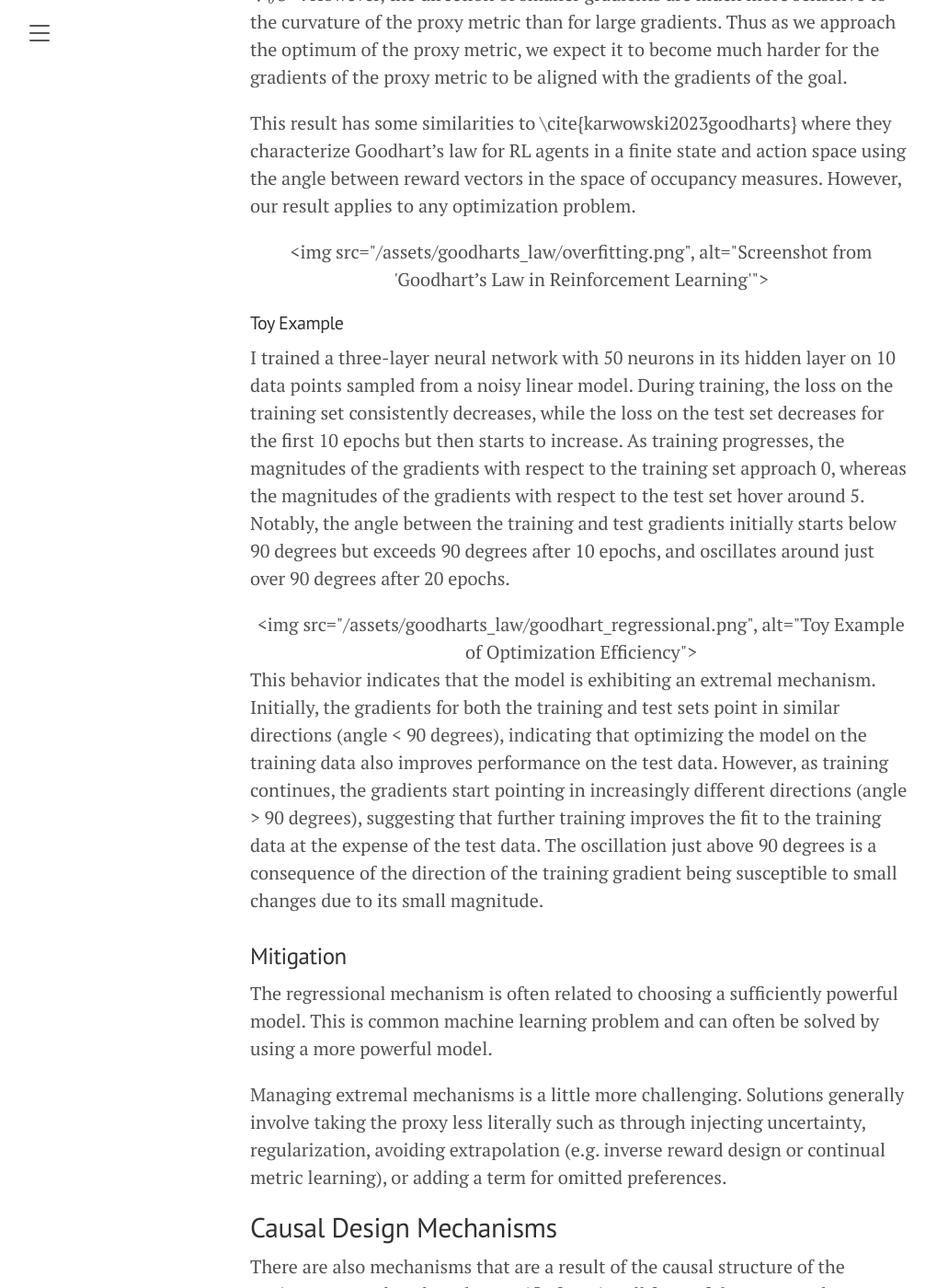
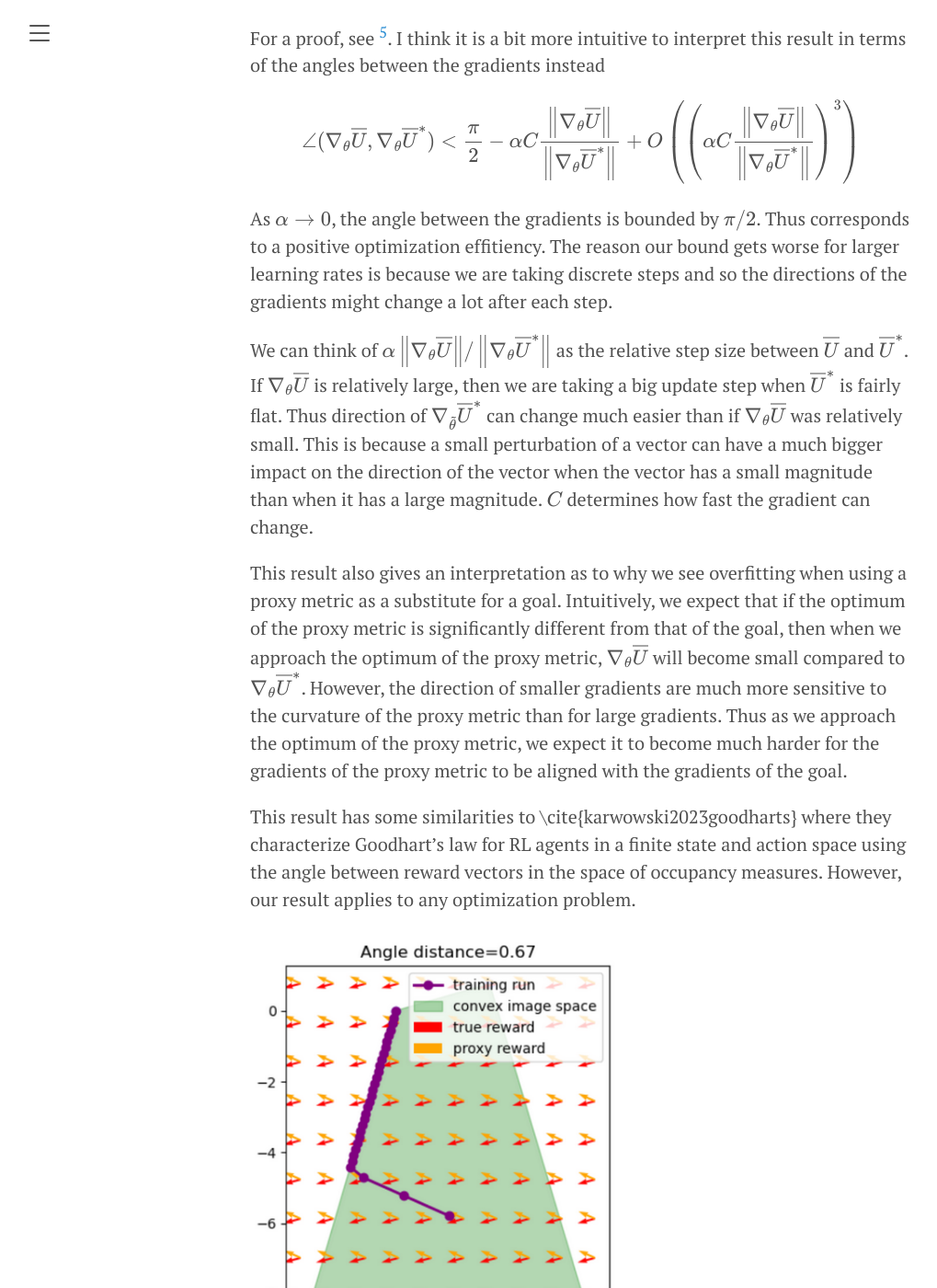
Before and after one commit to kaifronsdal/kaifronsdal.github.io, a Jekyll site: the page built from _posts/2024-06-17-a-model-of-goodharts-law.md, in a window 1280 px wide and 1400 px high, scrolled down 12034 px. Shown: the whole window at 92% size, without its empty margins (8-1027 px from the left). Built offline with Jekyll 4.4.1, drawn with Linux system fonts in a browser that asks for light colours; some of the changed text lies outside the part shown.

Commit message:
Update 2024-06-17-a-model-of-goodharts-law.md

```diff
--- a/_posts/2024-06-17-a-model-of-goodharts-law.md
+++ b/_posts/2024-06-17-a-model-of-goodharts-law.md
@@ -134,12 +134,6 @@
 
 [^multivariate]: Hint: Use joint CDFs.
 
-<div align="center">
-	![Transforming a Causal Graph into Standard Form](/assets/goodharts_law/causal_model_standard_form.png)
-</div>
-
-<a src="/assets/goodharts_law/causal_model_standard_form.png", alt="Transforming a Causal Graph into Standard Form"></a>
-
 ![Transforming a Causal Graph into Standard Form](/assets/goodharts_law/causal_model_standard_form.png)
 
 The main takeaway of this standard form is that we can rewrite any causal graph so that all of the randomness is contained in the roots of the graph and all child nodes are deterministic functions of their parents.
@@ -148,12 +142,12 @@
 # The Main Model
 
 We set up our model of Goodhart's Law as follows. Consider an agent with parameters $$\theta$$ that determine its behavior. Our environment is represented by an arbitrary causal model. From our discussion above, we can represent the causal model in a standard form where all the randomness in the environment is described by a set of environment variables $$\EE$$ that have no parents. Our true objective is denoted by the true goal function $$U^*(\theta, \EE)$$ while our proxy metric is denoted by $$U(\theta, \EE)$$.
-
+<!--
 <div align="center">
     <img src="/assets/goodharts_law/the_main_model.png", alt="Visual Depiction of the Causal Graph Modeling Goodhart's Law">
-</div>
+</div> -->
 
-<!-- ![Visual Depiction of the Causal Graph Modeling Goodhart's Law](/assets/goodharts_law/the_main_model.png) -->
+![Visual Depiction of the Causal Graph Modeling Goodhart's Law](/assets/goodharts_law/the_main_model.png)
 
 *Arrows denote direct causal relationships. The dashed box in the middle represents an arbitrary causal graph. The dotted line with question mark represents an optional causal relationship from $$U$$ to $$U^*$$ or vise-versa.*
 
@@ -255,12 +249,12 @@
 $$
 
 This mechanism is impossible to get rid of entirely whenever the proxy differs from the goal in any way. In many contexts, we can think of the regressional mechanism as the generalization gap in the context of train and test sets or the gap between training and deployment.
-
+<!--
 <div align="center">
     <img src="/assets/goodharts_law/regressional_example.png", alt="Regressional Mechanism">
-</div>
+</div> -->
 
-<!-- ![Regressional Mechanism](/assets/goodharts_law/regressional_example.png) -->
+![Regressional Mechanism](/assets/goodharts_law/regressional_example.png)
 
 ### Extremal
 
@@ -388,21 +382,21 @@
 
 This result has some similarities to \cite{karwowski2023goodharts} where they characterize Goodhart's law for RL agents in a finite state and action space using the angle between reward vectors in the space of occupancy measures. However, our result applies to any optimization problem.
 
-<div align="center">
+<!-- <div align="center">
     <img src="/assets/goodharts_law/overfitting.png", alt="Screenshot from 'Goodhart’s Law in Reinforcement Learning'">
-</div>
+</div> -->
 
-<!-- ![Screenshot from "Goodhart’s Law in Reinforcement Learning"](/assets/goodharts_law/goodhart_in_RL.png) -->
+![Screenshot from "Goodhart’s Law in Reinforcement Learning"](/assets/goodharts_law/goodhart_in_RL.png)
 
 
 #### Toy Example
 I trained a three-layer neural network with 50 neurons in its hidden layer on 10 data points sampled from a noisy linear model. During training, the loss on the training set consistently decreases, while the loss on the test set decreases for the first 10 epochs but then starts to increase. As training progresses, the magnitudes of the gradients with respect to the training set approach 0, whereas the magnitudes of the gradients with respect to the test set hover around 5. Notably, the angle between the training and test gradients initially starts below 90 degrees but exceeds 90 degrees after 10 epochs, and oscillates around just over 90 degrees after 20 epochs.
-
+<!--
 <div align="center">
     <img src="/assets/goodharts_law/goodhart_regressional.png", alt="Toy Example of Optimization Efficiency">
-</div>
+</div> -->
 
-<!-- ![Toy Example of Optimization Efficiency](/assets/goodharts_law/goodhart_regressional.png) -->
+![Toy Example of Optimization Efficiency](/assets/goodharts_law/goodhart_regressional.png)
 
 This behavior indicates that the model is exhibiting an extremal mechanism. Initially, the gradients for both the training and test sets point in similar directions (angle < 90 degrees), indicating that optimizing the model on the training data also improves performance on the test data. However, as training continues, the gradients start pointing in increasingly different directions (angle > 90 degrees), suggesting that further training improves the fit to the training data at the expense of the test data. The oscillation just above 90 degrees is a consequence of the direction of the training gradient being susceptible to small changes due to its small magnitude.
 
@@ -433,28 +427,28 @@
 Informally, increasing $$v$$ increases either $$U$$ or $$U^*$$ but decreases or has no effect on the other. I highlight three simple cases below, but in general there can be arbitrarily complex changes to the casual structure. The green dashed lines denote a positive relationship between two variables. The black bar denotes a relationship breaking.
 
 **Independent Cause** When there is a cause $$I$$ of $$U$$ that has no causal relationship with $$U^*$$, modifying $$I$$ can change $$\U$$ without changing $$\U^*$$, thus breaking the relationship between the goal and proxy. In the causal graph, this is represented by a node $$I$$ that has a causal effect on $$U$$ but not $$U^*$$. Importantly, $$U$$ cannot have a causal effect on $$U^*$$, but $$U^*$$ can have a causal effect on $$U$$.
-
+<!--
 <div align="center">
     <img src="/assets/goodharts_law/independent_cause.png", alt="Independent Cause">
-</div>
+</div> -->
 
-<!-- ![Independent Cause](/assets/goodharts_law/independent_cause.png) -->
+![Independent Cause](/assets/goodharts_law/independent_cause.png)
 
 **Shared Cause** When there is a node $$S$$ that is a cause of both $$U$$ and $$U^*$$, modifying $$S$$ can increase $$\U$$ and decrease $$\U^*$$. Note that while $$\theta$$ is always a shared cause in our model, $$\theta$$ doesn't necessarily have to have opposite effects on $$\U$$ and $$\U^*$$.
-
+<!--
 <div align="center">
     <img src="/assets/goodharts_law/shared_cause.png", alt="Shared Cause">
-</div>
+</div> -->
 
-<!-- ![Shared Cause](/assets/goodharts_law/shared_cause.png) -->
+![Shared Cause](/assets/goodharts_law/shared_cause.png)
 
 **Intermediary Cause** If the agent can effect an intermediary node on a path between $$U$$ and $$U^*$$, this can break the relationship between $$U$$ and $$U^*$$. In the figure below we show a path $$U \to I \to U^*$$, but could have just as easily been $$U^* \to I \to U$$.
-
+<!--
 <div align="center">
     <img src="/assets/goodharts_law/intermediary_cause.png", alt="Intermediary Cause">
-</div>
+</div> -->
 
-<!-- ![Intermediary Cause](/assets/goodharts_law/intermediary_cause.png) -->
+![Intermediary Cause](/assets/goodharts_law/intermediary_cause.png)
 
 
 #### Examples
@@ -514,12 +508,12 @@
 $$
 
 In this scenario the agent has some incentive to optimize the proxy (e.g. it receives monetary rewards/resources or if it doesn't increase the proxy it will be shut off). However, it will try to align the proxy, $$U$$, with $$V$$, thus destroying the relationship $$U$$ had with $$U^*$$. The agent can take advantage of any of the four Goodhart mechanisms to achieve this.
-
+<!--
 <div align="center">
     <img src="/assets/goodharts_law/adverarial_goodhart_effect.png", alt="Adversarial Goodhart Effect">
-</div>
+</div> -->
 
-<!-- ![Adversarial Goodhart Effect](/assets/goodharts_law/adverarial_goodhart_effect.png) -->
+![Adversarial Goodhart Effect](/assets/goodharts_law/adverarial_goodhart_effect.png)
 
 Before optimization there is a negative relationship between $$V$$ and $$U^*$$ represented by the red dashed line. There is also a positive relationship between $$U$$ and $$U^*$$ indicated by the dashed green line. On the right, during optimization, the agent takes advantage of various Goodhart mechanisms to create a positive relationship between $$V$$ and $$U$$. As a consequence there is now a negative relationship between $$U$$ and $$U^*$$.
 
@@ -540,12 +534,12 @@
 4. **Relationship Between Agent Actions and Environment**
 
     A critical area for future research is the exploration of the relationship between agent actions and the environment, beyond merely considering parameters $$\theta$$. This agentic framework involves studying how agents’ decisions and actions influence the state of the environment and vice versa. Another important aspect to consider is multi-step decision-making, incorporating aspects such as temporal dependencies, path dependencies, and strategic planning. This relates to the larger body of work related to agent/RL foundations.
-
+    <!--
     <div align="center">
         <img src="/assets/goodharts_law/agentic_causal_model.png", alt="A potential Agentic Goodhart Framework">
-    </div>
+    </div> -->
 
-    <!-- ![A potential Agentic Goodhart Framework](/assets/goodharts_law/agentic_causal_model.png) -->
+    ![A potential Agentic Goodhart Framework](/assets/goodharts_law/agentic_causal_model.png)
 
 # Conclusion
 
```
